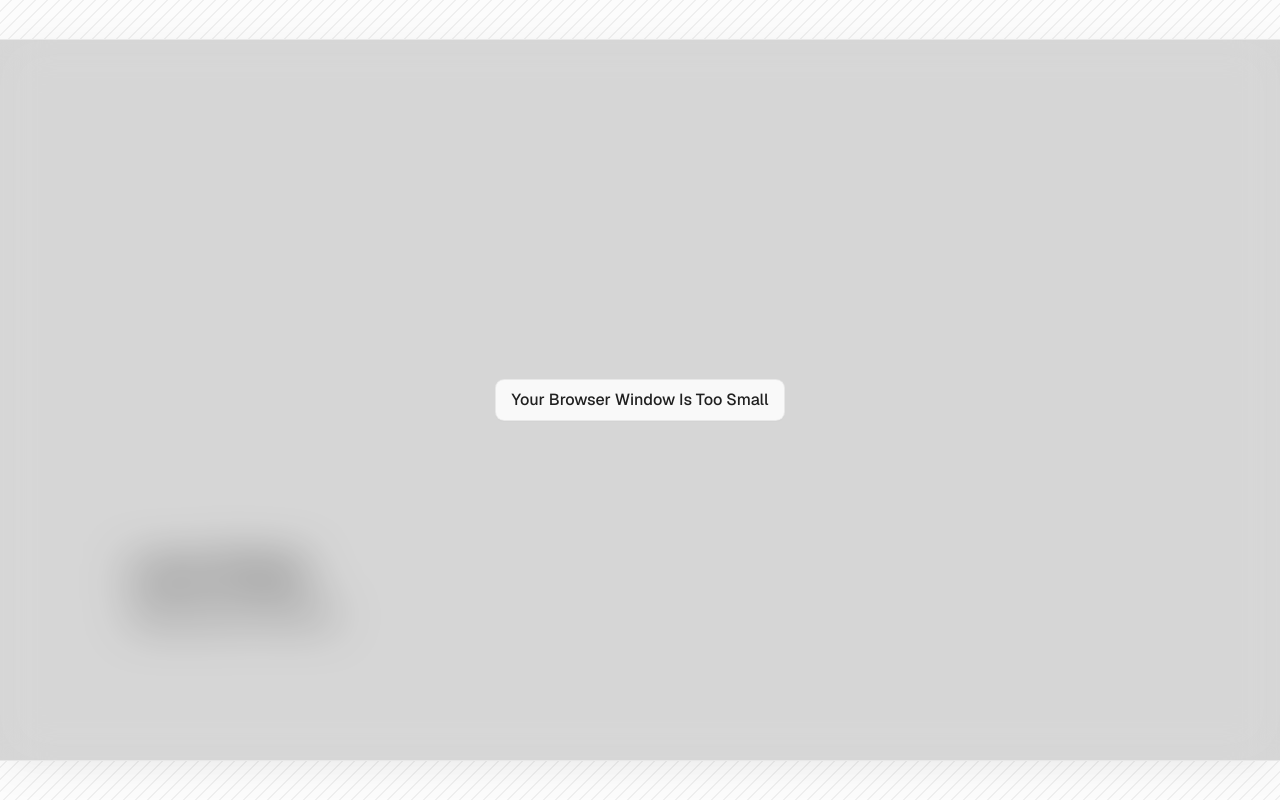
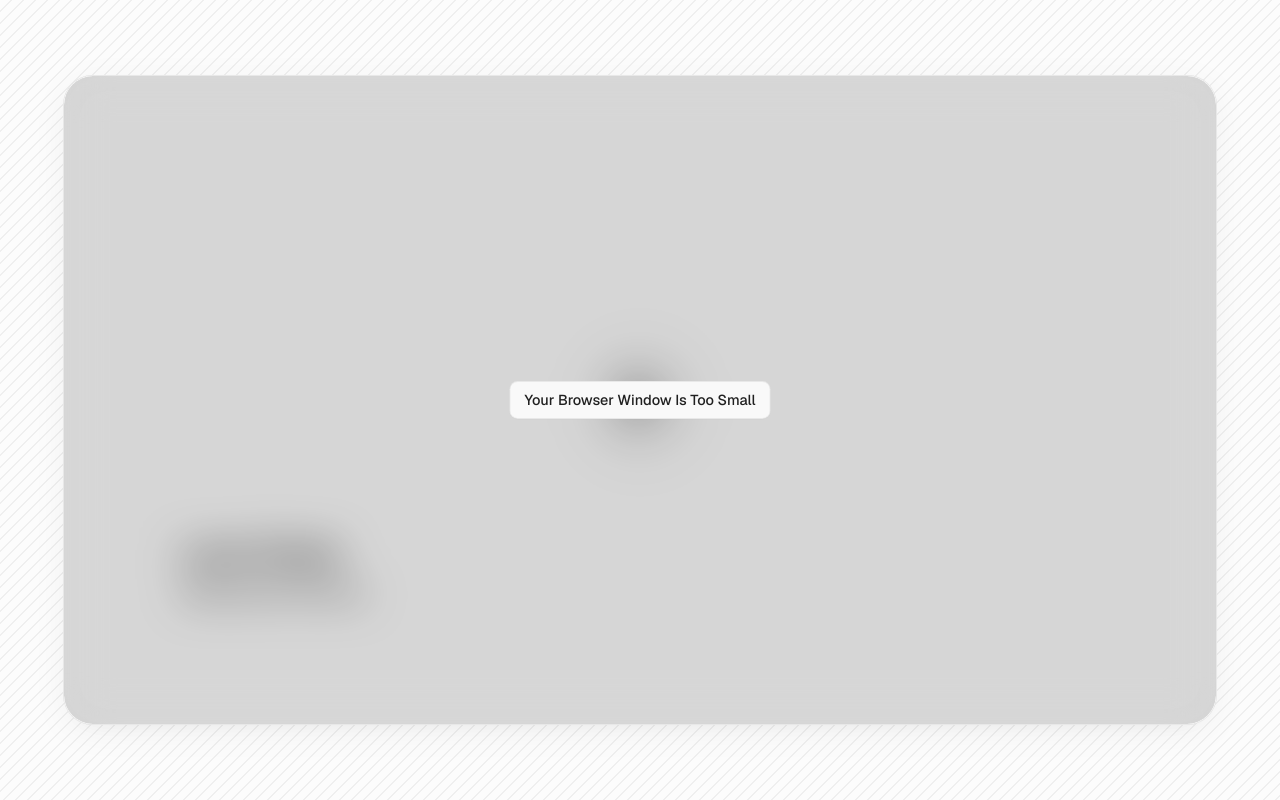
Before and after one commit to skve/demo, a Next.js app: page /views/1 in a window 1280 px wide. Built offline with nearby package versions, Linux system fonts and the light colour scheme.

Commit message:
:)
Signed-off-by: Luke Shiels <47612057+skve@users.noreply.github.com>

```diff
--- /dev/null
+++ b/src/app/components/slide/parts/play-icon.tsx
@@ -0,0 +1,17 @@
+export function PlayIcon(props: React.SVGProps<SVGSVGElement>) {
+  return (
+    <svg
+      {...props}
+      xmlns="http://www.w3.org/2000/svg"
+      width="24"
+      height="24"
+      viewBox="0 0 24 24"
+      fill="none"
+    >
+      <path
+        d="M8.04074 2.32259C6.70797 1.51044 5 2.46975 5 4.03047V19.9696C5 21.5304 6.70798 22.4897 8.04074 21.6775L21.119 13.7079C22.398 12.9285 22.398 11.0716 21.119 10.2922L8.04074 2.32259Z"
+        fill="currentColor"
+      />
+    </svg>
+  );
+}
--- a/src/app/components/slide/slide-constraint.tsx
+++ b/src/app/components/slide/slide-constraint.tsx
@@ -3,7 +3,8 @@
 import { cn } from "@/lib/utils";
 import { SlideSheriff } from "./slide-sheriff";
 import { AnimatePresence, motion, Transition, Variants } from "motion/react";
-
+import { useState } from "react";
+import { PlayIcon } from "./parts/play-icon";
 const containerVariants: Variants = {
   initial: {
     borderRadius: "2rem",
@@ -15,12 +16,34 @@
   },
 };
 
-const transition: Transition = {
-  duration: 1.2,
-  delay: 2,
+const buttonVariants: Variants = {
+  initial: {
+    opacity: 1,
+  },
+  animate: {
+    opacity: 0,
+  },
+};
+
+const buttonDuration = 0.3;
+
+const buttonTransition: Transition = {
+  duration: buttonDuration,
   type: "spring",
   mass: 0.5,
   damping: 10,
+  stiffness: 100,
+  ease: "easeInOut",
+};
+
+const transition: Transition = {
+  delay: buttonDuration,
+  duration: 1,
+  when: "beforeChildren",
+  type: "spring",
+  mass: 0.5,
+  damping: 10,
+  bounce: 0,
   stiffness: 100,
   ease: "easeInOut",
 };
@@ -32,18 +55,41 @@
   children: React.ReactNode;
   className?: string;
 }) {
+  const [isStarted, setIsStarted] = useState(false);
+
+  function handleStart() {
+    setIsStarted(true);
+  }
+
   return (
     <AnimatePresence>
       <motion.div
+        layout
         variants={containerVariants}
         initial="initial"
-        animate="animate"
+        animate={isStarted ? "animate" : "initial"}
         transition={transition}
         className={cn(
           "shadow-4 flex p-32 relative overflow-hidden bg-gray-1 h-auto ring ring-gray-4 dark:ring-gray-3 w-full max-h-dvh aspect-video",
           className
         )}
       >
+        <motion.div
+          variants={buttonVariants}
+          initial="initial"
+          transition={buttonTransition}
+          animate={isStarted ? "animate" : "initial"}
+          className="bg-gray-1 inset-0 absolute w-full h-full flex justify-center items-center"
+        >
+          <motion.button
+            whileTap={{ scale: 0.9 }}
+            onClick={handleStart}
+            className="bg-gray-3 focus:outline-0 focus-visible:ring-2 focus-visible:ring-pink-7 focus-visible:ring-offset-4 focus-visible:ring-offset-gray-1 hover:bg-gray-4 flex items-center justify-center text-gray-10 hover:text-gray-11 transition-colors duration-200 rounded-full px-2.5 py-1.5 size-32 shadow-3"
+          >
+            <PlayIcon className="size-14" />
+          </motion.button>
+        </motion.div>
+
         <SlideSheriff />
 
         {children}
--- a/src/app/components/slide/slide-sheriff.tsx
+++ b/src/app/components/slide/slide-sheriff.tsx
@@ -4,6 +4,7 @@
 
 import { useViewport } from "./hooks/useViewport";
 import { useMemo } from "react";
+import { cn } from "@/lib/utils";
 
 const variants: Variants = {
   hidden: { opacity: 0 },
@@ -45,7 +46,10 @@
         initial="hidden"
         exit="hidden"
         animate={isTooSmall ? "visible" : "hidden"}
-        className="absolute shadow-2 text-gray-12 z-50 bg-black-a3 dark:bg-black-a3 inset-0 ring-gray-6 dark:ring-gray-4 backdrop-blur-xl flex justify-center items-center"
+        className={cn(
+          "absolute shadow-2 text-gray-12 z-50 bg-black-a3 dark:bg-black-a3 inset-0 ring-gray-6 dark:ring-gray-4 backdrop-blur-xl flex justify-center items-center",
+          !isTooSmall ? "pointer-events-none": "pointer-events-auto"
+        )}
       >
         {isTooSmall && (
           <motion.div
```
